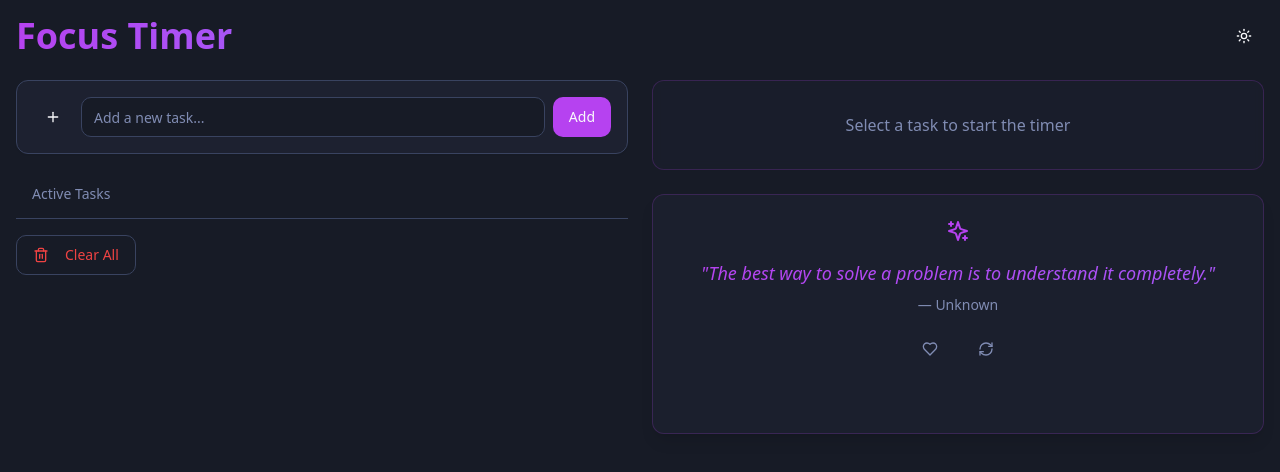
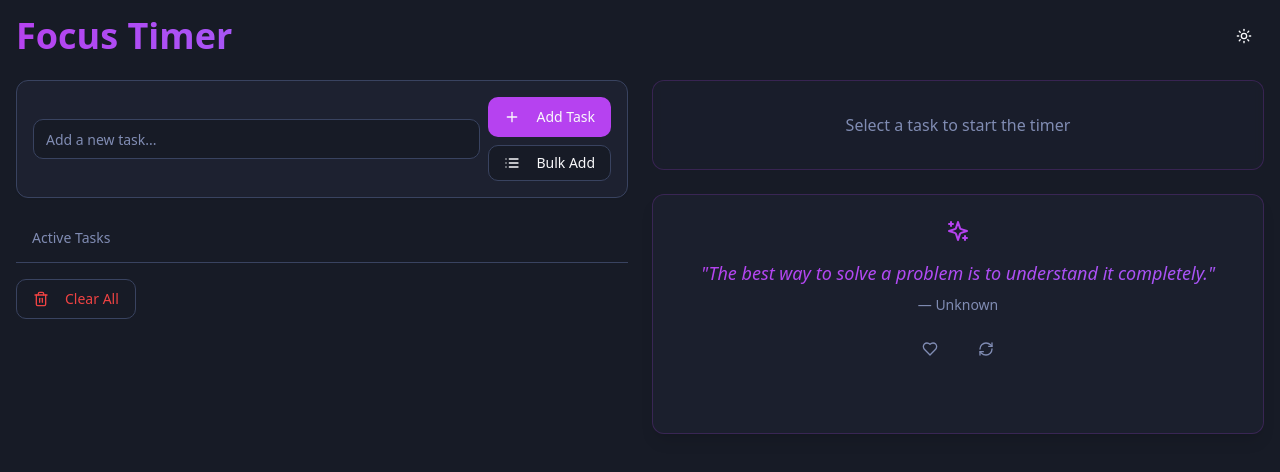
Before and after one commit to cipp-ashe/focus-motivate-surge, a React (Vite) app: page / in a window 1280 px wide. Shown: the top 472 px of the page. Built offline with nearby package versions, Linux system fonts and the light colour scheme.

Commit message:
hopefully suffient adjustments

```diff
--- a/src/components/CompletedTasks.tsx
+++ b/src/components/CompletedTasks.tsx
@@ -24,12 +24,24 @@ export const CompletedTasks = ({ tasks, onSendSummary }: CompletedTasksProps) =>
 
   return (
     <div className="mt-4">
-      <div className="flex justify-between items-center">
-        <Accordion type="single" collapsible className="flex-1">
+      <div className="flex flex-col space-y-2">
+        <div className="flex justify-between items-center bg-card rounded-lg px-4 py-2">
+          <h3 className="text-sm font-medium">Completed Tasks</h3>
+          <Button
+            variant="outline"
+            onClick={onSendSummary}
+            className="text-primary hover:text-primary"
+          >
+            <Send className="w-4 h-4 mr-2" />
+            Send Summary
+          </Button>
+        </div>
+
+        <Accordion type="single" collapsible className="w-full">
           <AccordionItem value="completed-tasks" className="border-b-0">
             <AccordionTrigger className="text-sm font-medium hover:no-underline py-2">
               <span className="flex items-center gap-2">
-                Completed Tasks
+                View List
                 <span className="text-xs text-muted-foreground bg-muted px-2 py-0.5 rounded-full">
                   {tasks.length}
                 </span>
@@ -52,14 +64,6 @@ export const CompletedTasks = ({ tasks, onSendSummary }: CompletedTasksProps) =>
             </AccordionContent>
           </AccordionItem>
         </Accordion>
-        <Button
-          variant="outline"
-          onClick={onSendSummary}
-          className="text-primary hover:text-primary ml-4"
-        >
-          <Send className="w-4 h-4 mr-2" />
-          Send Summary
-        </Button>
       </div>
     </div>
   );
--- a/src/components/ExpandedTimer.tsx
+++ b/src/components/ExpandedTimer.tsx
@@ -64,18 +64,16 @@ export const ExpandedTimer = memo(({
   const handleComplete = () => {
     setShowConfetti(true);
     setShowCompletionModal(true);
-    // Confetti will stay visible until modal is closed
   };
 
   const handleCloseModal = () => {
-    setShowConfetti(false); // Stop confetti when closing modal
+    setShowConfetti(false);
     setShowCompletionModal(false);
     if (timerControlsProps.onComplete) {
       timerControlsProps.onComplete();
     }
   };
 
-  // Modify timerControlsProps to use our custom complete handler
   const modifiedTimerControlsProps = {
     ...timerControlsProps,
     onComplete: handleComplete,
@@ -129,10 +127,10 @@ export const ExpandedTimer = memo(({
       </button>
 
       <div
-        className="flex flex-col items-center justify-center h-full px-4 sm:px-6 py-4 z-[52] max-w-5xl mx-auto"
+        className="flex flex-col items-center justify-center h-full px-4 sm:px-6 py-4 z-[52] max-w-5xl mx-auto w-[90%] sm:w-[35vw]"
         style={transitionProps.style}
       >
-        <div className="w-full expanded-timer-card max-w-2xl mx-auto">
+        <div className="w-full">
           <Card
             className="bg-card shadow-lg p-4 sm:p-6 border-primary/20"
             {...focusOrder(2)}
@@ -167,7 +165,7 @@ export const ExpandedTimer = memo(({
         </div>
 
         <div
-          className="w-full expanded-timer-card mt-6 sm:mt-8 max-w-2xl mx-auto"
+          className="w-full mt-6 sm:mt-8"
           aria-label="Motivational quotes"
           {...focusOrder(5)}
         >
--- a/src/components/MinutesInput.tsx
+++ b/src/components/MinutesInput.tsx
@@ -9,12 +9,29 @@ export const MinutesInput = memo(({
   onMinutesChange,
   minMinutes,
   maxMinutes
-}: MinutesInputProps) => (
+}: MinutesInputProps) => {
+  const handleIncrement = () => {
+    const step = minutes < 5 ? 1 : 5;
+    const newValue = minutes + step;
+    if (newValue <= maxMinutes) {
+      onMinutesChange(newValue);
+    }
+  };
+
+  const handleDecrement = () => {
+    const step = minutes <= 5 ? 1 : 5;
+    const newValue = minutes - step;
+    if (newValue >= minMinutes) {
+      onMinutesChange(newValue);
+    }
+  };
+
+  return (
     <div className="flex items-center justify-center gap-2">
       <Button
         variant="outline"
         size="icon"
-      onClick={() => onMinutesChange(minutes - 1)}
+        onClick={handleDecrement}
         className="border-primary/20 hover:bg-primary/20"
         disabled={minutes <= minMinutes}
       >
@@ -27,7 +44,7 @@ export const MinutesInput = memo(({
           max={maxMinutes}
           value={minutes}
           onChange={(e) => onMinutesChange(parseInt(e.target.value) || minMinutes)}
-        className="text-center font-mono bg-background/50"
+          className="text-center font-mono bg-background/50 [&::-webkit-scrollbar]:hidden [&::-webkit-inner-spin-button]:appearance-none"
         />
         <span className="absolute right-2 top-1/2 -translate-y-1/2 text-sm text-muted-foreground">
           min
@@ -36,13 +53,14 @@ export const MinutesInput = memo(({
       <Button
         variant="outline"
         size="icon"
-      onClick={() => onMinutesChange(minutes + 1)}
+        onClick={handleIncrement}
         className="border-primary/20 hover:bg-primary/20"
         disabled={minutes >= maxMinutes}
       >
         <ChevronUp className="h-4 w-4" />
       </Button>
     </div>
-));
+  );
+});
 
 MinutesInput.displayName = 'MinutesInput';
--- a/src/components/TaskInput.tsx
+++ b/src/components/TaskInput.tsx
@@ -3,7 +3,7 @@ import { Button } from "./ui/button";
 import { Card } from "./ui/card";
 import { Input } from "./ui/input";
 import { Textarea } from "./ui/textarea";
-import { List, Plus } from "lucide-react";
+import { Plus, List } from "lucide-react";
 import { Task } from "./TaskList";
 
 interface TaskInputProps {
@@ -43,15 +43,6 @@ export const TaskInput = ({ onTaskAdd }: TaskInputProps) => {
     <Card className="p-4 w-full">
       <form onSubmit={handleSubmit} className="space-y-4">
         <div className="flex items-center gap-2">
-          <Button
-            type="button"
-            variant="ghost"
-            size="icon"
-            onClick={() => setIsBulkAdd(!isBulkAdd)}
-            className={isBulkAdd ? "bg-accent" : ""}
-          >
-            {isBulkAdd ? <List className="h-4 w-4" /> : <Plus className="h-4 w-4" />}
-          </Button>
           {isBulkAdd ? (
             <Textarea
               ref={textareaRef}
@@ -69,7 +60,22 @@ export const TaskInput = ({ onTaskAdd }: TaskInputProps) => {
               className="flex-1"
             />
           )}
-          <Button type="submit">Add</Button>
+          <div className="flex flex-col gap-2">
+            <Button type="submit" className="whitespace-nowrap">
+              <Plus className="h-4 w-4 mr-2" />
+              Add {isBulkAdd ? 'Tasks' : 'Task'}
+            </Button>
+            <Button
+              type="button"
+              variant="outline"
+              size="sm"
+              onClick={() => setIsBulkAdd(!isBulkAdd)}
+              className={`whitespace-nowrap ${isBulkAdd ? "bg-accent" : ""}`}
+            >
+              <List className="h-4 w-4 mr-2" />
+              Bulk {isBulkAdd ? 'Mode On' : 'Add'}
+            </Button>
+          </div>
         </div>
       </form>
     </Card>
--- a/src/hooks/useTaskManager.ts
+++ b/src/hooks/useTaskManager.ts
@@ -11,7 +11,7 @@ interface UseTaskManagerProps {
   onTaskAdd: (task: Task) => void;
   onTaskSelect: (task: Task) => void;
   onTasksClear: () => void;
-  onSelectedTasksClear?: (taskIds: string[]) => void;
+  onSelectedTasksClear: (taskIds: string[]) => void;  // Made required
   favorites?: Quote[];
 }
 
@@ -42,14 +42,12 @@ export const useTaskManager = ({
   };
 
   const handleTaskDelete = (taskId: string) => {
-    if (onSelectedTasksClear) {
-      onSelectedTasksClear([taskId]);
-      setSelectedTasks(prev => prev.filter(id => id !== taskId));
-    }
+    onSelectedTasksClear([taskId]);
+    setSelectedTasks(prev => prev.filter(id => id !== taskId));
   };
 
   const clearSelectedTasks = () => {
-    if (onSelectedTasksClear && selectedTasks.length > 0) {
+    if (selectedTasks.length > 0) {
       onSelectedTasksClear(selectedTasks);
       setSelectedTasks([]);
     }
```
Lines whose indentation alone changed are shown as unchanged.
